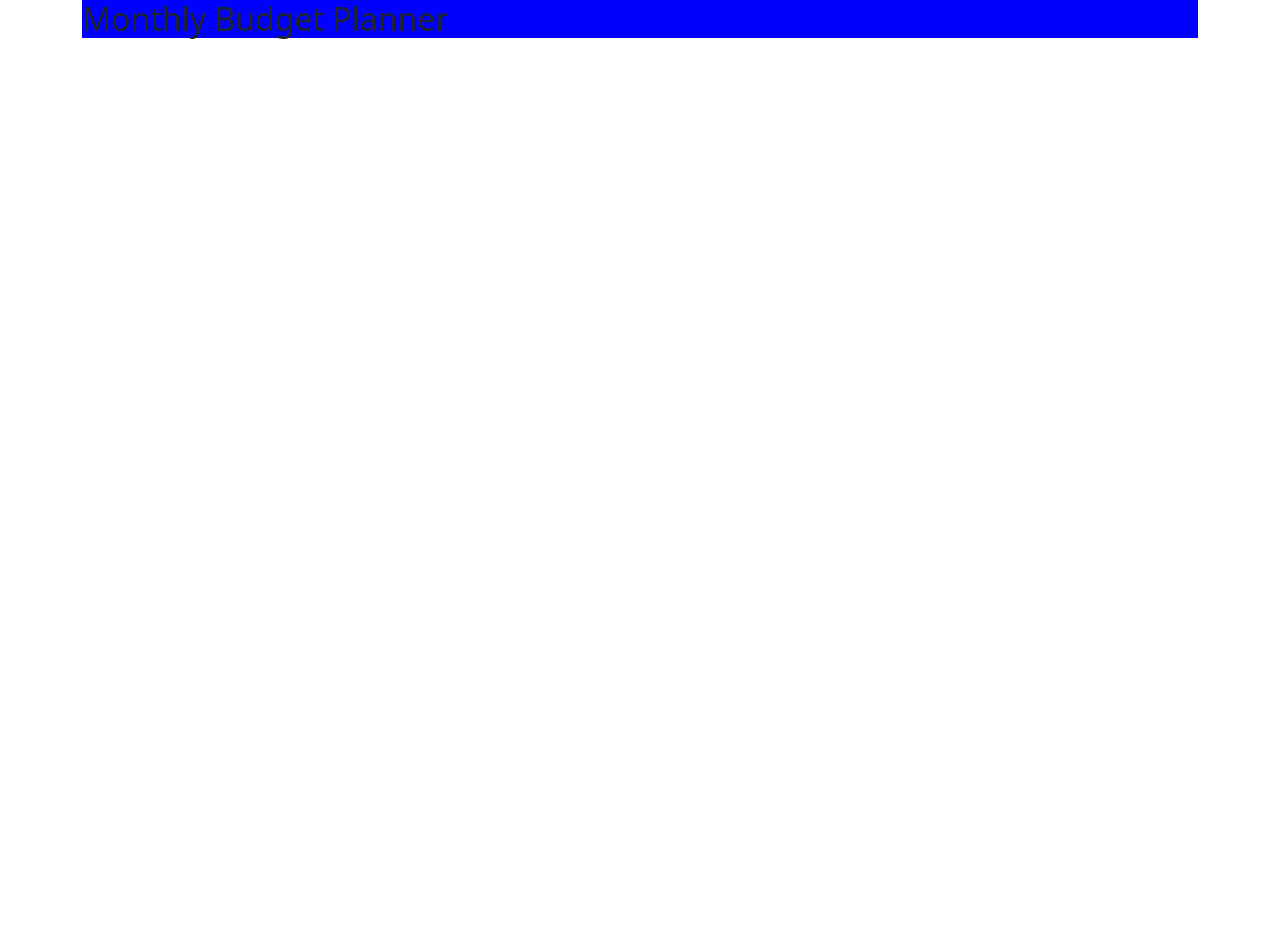
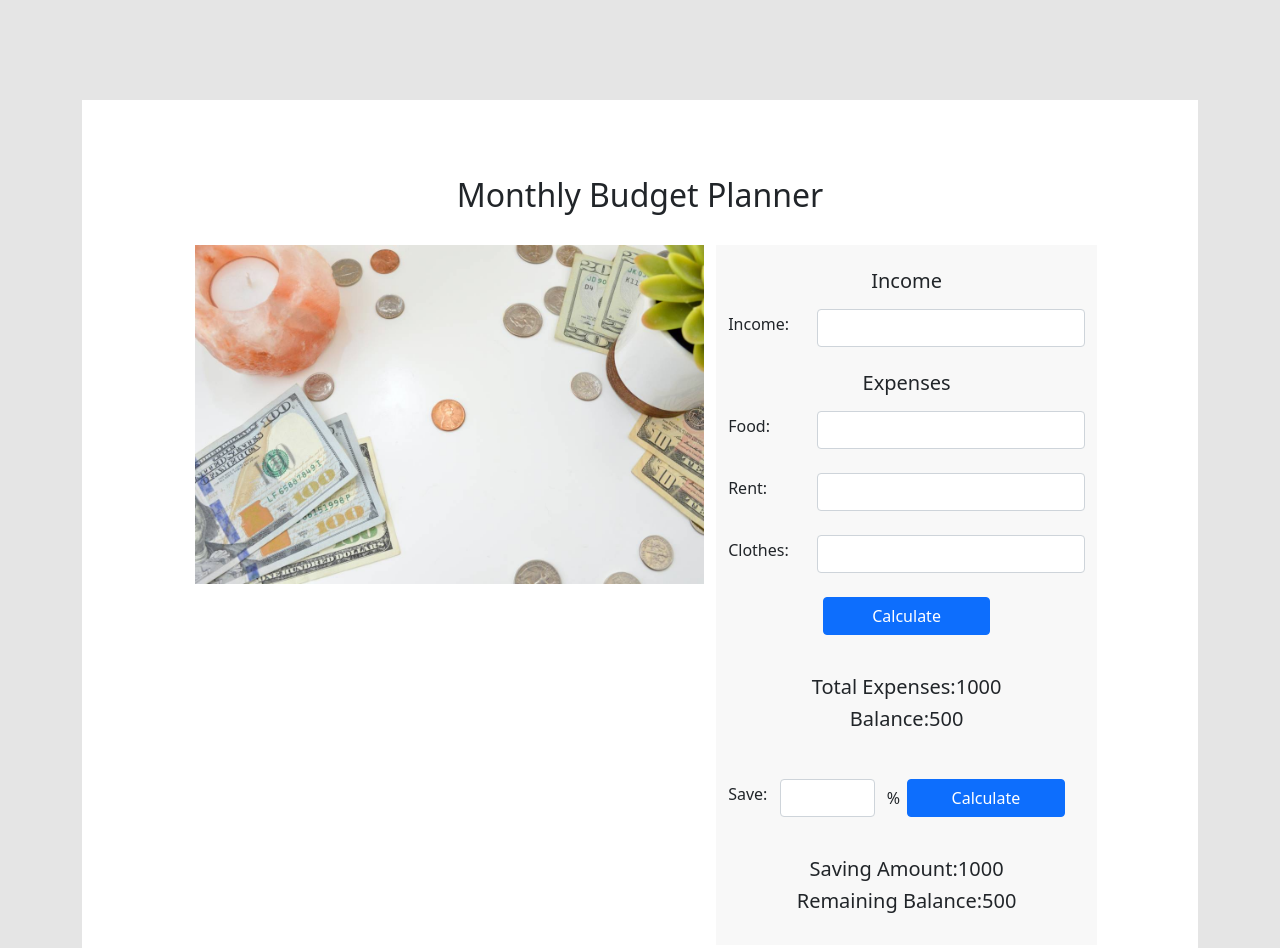
Before and after one commit to sabahashraf/money-master, a plain HTML site: page index.html in a window 1280 px wide. Shown: the top 948 px of the page. Before the commit the page ends 800 px from the top, so only its background shows below. Drawn offline with nearby package versions, Linux system fonts and the light colour scheme.

Commit message:
html mostly done

```diff
--- a/css/styles.css
+++ b/css/styles.css
@@ -1,3 +1,30 @@
-h2{
-    background-color: blue;
+.bg{
+    background-color: #e5e5e5;
 }
+
+.cart{
+    margin:100px 0;
+    padding:60px 0;
+    background-color: #fff ;
+
+}
+.cart-item{
+    display:flex;
+
+    padding:15px 20px;
+    justify-content: space-between;
+}
+.item-color{
+    background-color:#f8f8f8;
+}
+.center-item{
+    display: flex;
+    align-items: center;
+    justify-content: flex-start;
+}
+
+
+.form-control{
+    background-color: #dcdcdc;
+    border:none;
+}
--- a/index.html
+++ b/index.html
@@ -10,10 +10,143 @@
     <!--................. CUSTOM CSS .......................-->
     <link rel="stylesheet" href="css/styles.css">
 </head>
-<body>
+<body class="bg">
 
 <div class="container">
-    <h2>Monthly Budget Planner</h2>
+
+
+    <div class="cart">
+        <h2 class = "text-center my-3 " >Monthly Budget Planner</h2>
+        <div class="col-md-12 col-lg-10 mx-auto">
+            <div class="cart-item ">
+                <div class="row ">
+                    <div class="col-md-7 ">
+                    <div>
+                        <img src="images/money-master.jpg" class="img-fluid h-100" alt="...">
+                    </div>
+
+                    </div>
+                    <div class="col-md-5 item-color">
+                        <div class="row">
+
+                        <h5 class="text-center mt-4 mb-3">Income</h5>
+                        <div class="col-md-12 center-item">
+                            <label for="income" class="form-label col-md-3 ">Income:</label>
+                            <input type="text" class="form-control col-md-7 w-75" id="income">
+                          </div>
+                          <h5 class="text-center mt-4 mb-3">Expenses</h5>
+                         <div>
+                              <div class="col-md-12 center-item mb-4">
+                            <label for="food" class="form-label col-md-3 ">Food:</label>
+                            <input type="text" class="form-control col-md-7 w-75" id="food">
+                          </div>
+                          <div class="col-md-12 center-item mb-4">
+                            <label for="rent" class="form-label col-md-3">Rent:</label>
+                            <input type="text" class="form-control col-md-7 w-75" id="rent">
+                          </div>
+                          <div class="col-md-12 center-item mb-4">
+                            <label for="clothes" class="form-label col-md-3">Clothes:</label>
+                            <input type="text" class="form-control col-md-7 w-75" id="clothes">
+                          </div>
+                          <div class="text-center"><button class="btn btn-primary mb-3 px-5 ">Calculate</button></div>
+                        </div>
+                        <div class="text-center my-4">
+                        <h5>Total Expenses:<span>1000</span></h5>
+                        <h5>Balance:<span>500</span></h5>
+
+                        </div>
+                        <div class="col-md-12 my-3">
+                            <div class="row d-flex center-item">
+                                <label for="save" class="form-label col-md-2">Save:</label>
+                                <input type="text" class="form-control w-25 col-md-5" id="save">
+                                <span class="col-md-1"> &#37;</span>
+                                <button class="btn btn-primary col-md-5 ">Calculate</button>
+                              </div>
+
+
+
+
+
+
+
+                        </div>
+
+
+
+                        <div class="text-center my-4">
+                            <h5>Saving Amount:<span>1000</span></h5>
+                            <h5>Remaining Balance:<span>500</span></h5>
+
+                            </div>
+
+
+
+
+
+
+
+
+
+
+
+
+
+                        </div>
+
+                    </div>
+
+
+
+
+
+
+
+                </div>
+
+
+
+
+
+
+
+
+
+
+
+
+            </div>
+
+
+
+
+
+
+
+
+
+
+        </div>
+
+
+
+
+
+
+
+
+
+
+
+
+
+
+
+
+
+
+
+
+    </div>
 
 
 
--- a/js/app.js
+++ b/js/app.js
@@ -1 +1,2 @@
-console.log('connected');
+const income = document.getElementById('income');
+const food = document .getElementById('food');
```
